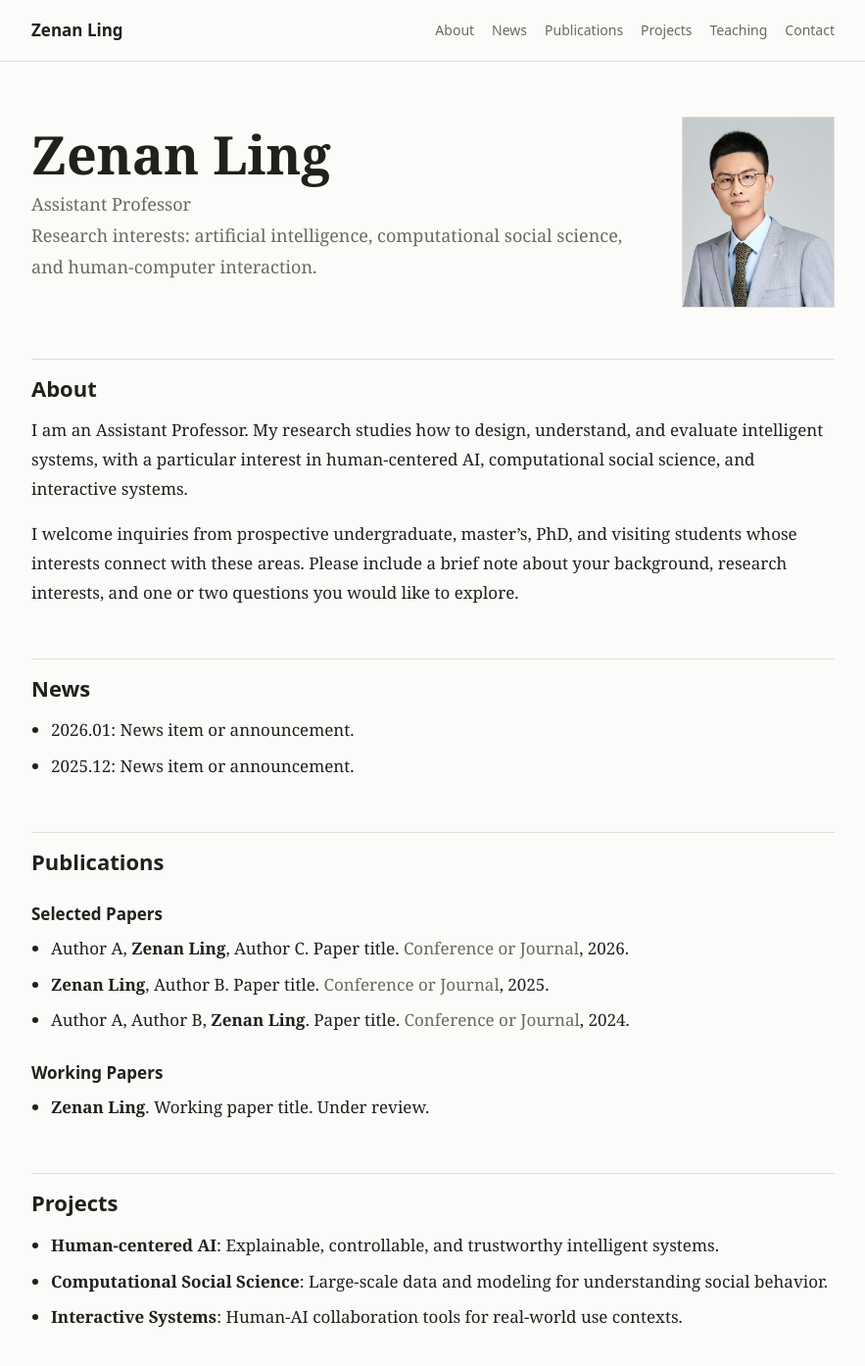
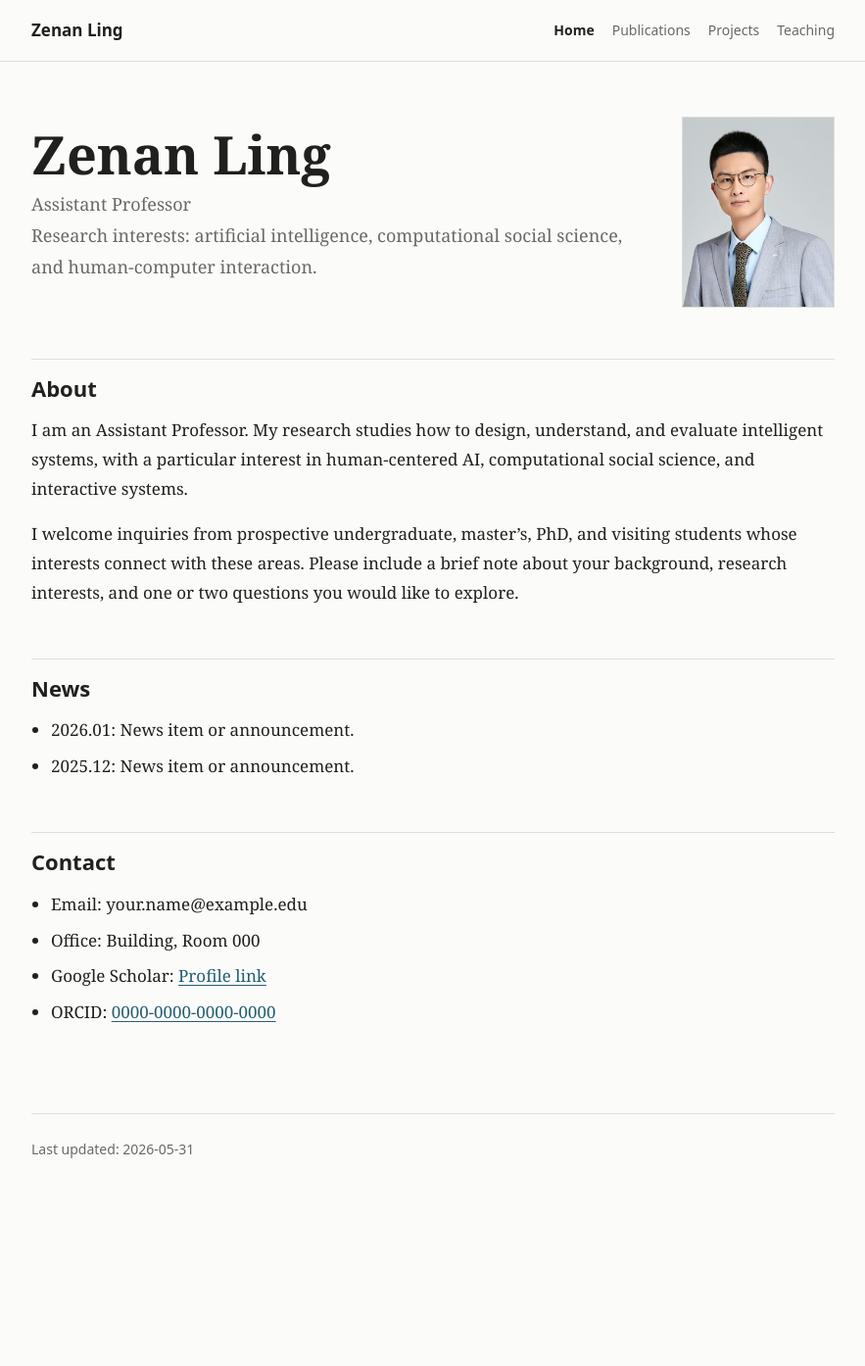
Before and after one commit to lingzenan/lingzenan.github.io, a Jekyll site: the page built from index.md, in a window 1280 px wide and 1400 px high. Shown: the top 1394 px of the window at 98% size, without its empty margins (198-1081 px from the left). Built offline with Jekyll 4.4.1, drawn with Linux system fonts in a browser that asks for light colours; some of the changed text lies outside the part shown.

Commit message:
Split homepage into section pages

```diff
--- a/_layouts/default.html
+++ b/_layouts/default.html
@@ -13,13 +13,11 @@
   <body>
     <header class="site-header">
       <a class="brand" href="{{ '/' | relative_url }}">{{ site.title }}</a>
-      <nav class="nav" aria-label="Sections">
-        <a href="#about">About</a>
-        <a href="#news">News</a>
-        <a href="#publications">Publications</a>
-        <a href="#projects">Projects</a>
-        <a href="#teaching">Teaching</a>
-        <a href="#contact">Contact</a>
+      <nav class="nav" aria-label="Primary">
+        <a href="{{ '/' | relative_url }}" {% if page.url == '/' %}aria-current="page"{% endif %}>Home</a>
+        <a href="{{ '/publications/' | relative_url }}" {% if page.url == '/publications/' %}aria-current="page"{% endif %}>Publications</a>
+        <a href="{{ '/projects/' | relative_url }}" {% if page.url == '/projects/' %}aria-current="page"{% endif %}>Projects</a>
+        <a href="{{ '/teaching/' | relative_url }}" {% if page.url == '/teaching/' %}aria-current="page"{% endif %}>Teaching</a>
       </nav>
     </header>
 
--- a/assets/style.css
+++ b/assets/style.css
@@ -77,6 +77,11 @@ a:hover {
 
 .nav a:hover {
   color: var(--text);
+}
+
+.nav a[aria-current="page"] {
+  color: var(--text);
+  font-weight: 700;
 }
 
 .page {
--- a/index.md
+++ b/index.md
@@ -25,32 +25,6 @@ I welcome inquiries from prospective undergraduate, master's, PhD, and visiting
 - 2026.01: News item or announcement.
 - 2025.12: News item or announcement.
 
-## Publications
-{: #publications }
-
-### Selected Papers
-
-- Author A, **Zenan Ling**, Author C. Paper title. *Conference or Journal*, 2026.
-- **Zenan Ling**, Author B. Paper title. *Conference or Journal*, 2025.
-- Author A, Author B, **Zenan Ling**. Paper title. *Conference or Journal*, 2024.
-
-### Working Papers
-
-- **Zenan Ling**. Working paper title. Under review.
-
-## Projects
-{: #projects }
-
-- **Human-centered AI**: Explainable, controllable, and trustworthy intelligent systems.
-- **Computational Social Science**: Large-scale data and modeling for understanding social behavior.
-- **Interactive Systems**: Human-AI collaboration tools for real-world use contexts.
-
-## Teaching
-{: #teaching }
-
-- 2026 Spring: Course Title, undergraduate / graduate.
-- 2025 Fall: Course Title, undergraduate / graduate.
-
 ## Contact
 {: #contact }
 
```
Also changed, not shown: projects.md (added, +12 -0 lines), publications.md (added, +18 -0 lines), teaching.md (added, +11 -0 lines).
